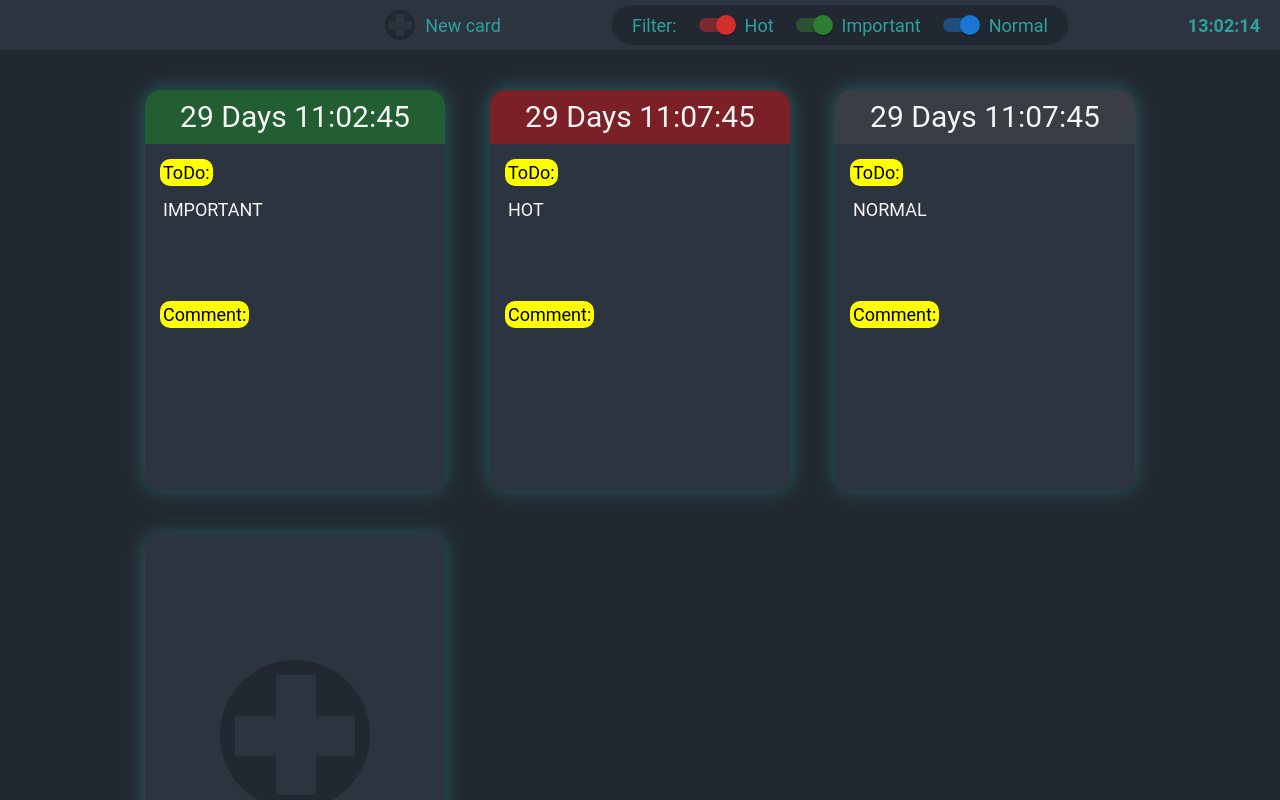
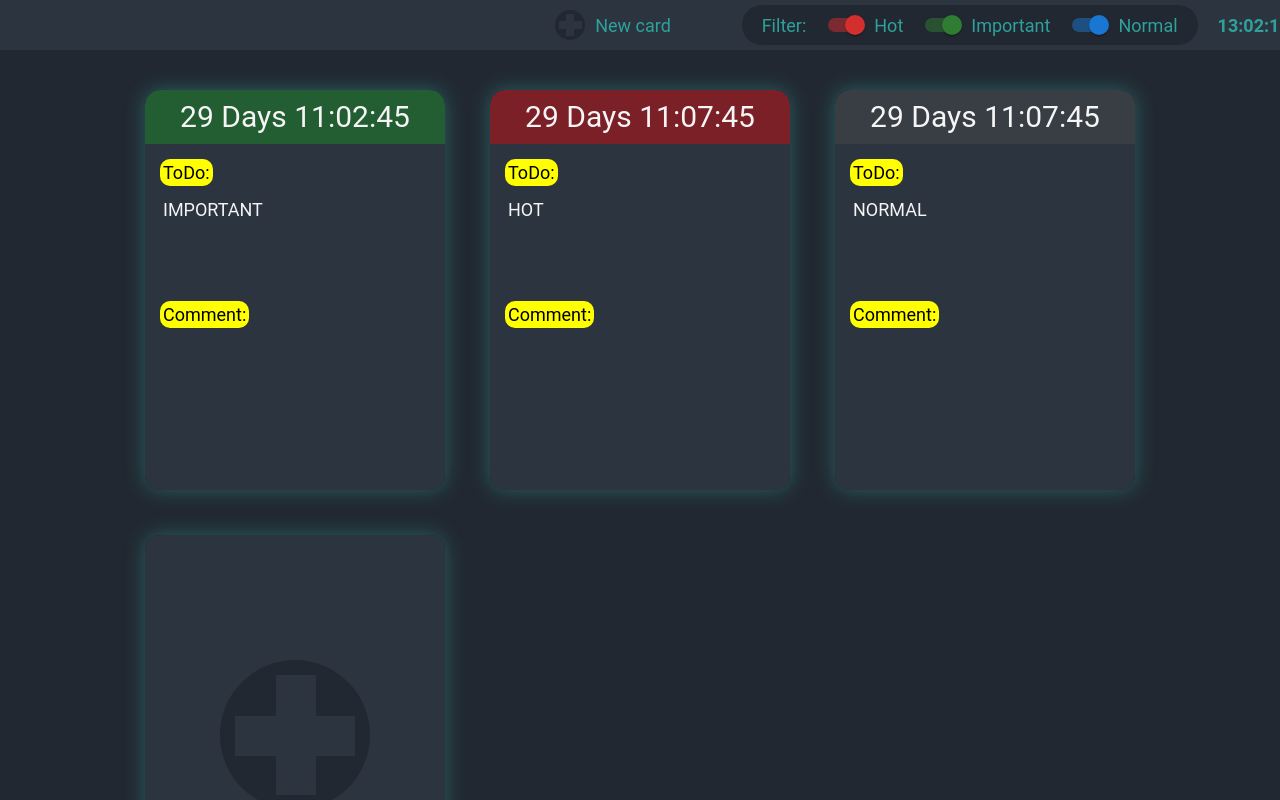
Before and after one commit to TonyNexis/ToDoBoardReactVite, a React (Vite) app: page / in a window 1280 px wide. Shown: the top 800 px of the page. Built offline with nearby package versions, Linux system fonts and the light colour scheme; no server answers.

Commit message:
style fixes

```diff
--- a/src/components/Footer/Footer.jsx
+++ b/src/components/Footer/Footer.jsx
@@ -1,5 +1,5 @@
 import ButtonAddCardFooter from '../ButtonAddCardFooter/ButtonAddCardFooter'
-import Filter from '../Filter/Filter'
+import Filter from './../Filter/Filter'
 import Clock from './../Clock/Clock'
 
 import styles from './Footer.module.scss'
--- a/src/components/Footer/Footer.module.scss
+++ b/src/components/Footer/Footer.module.scss
@@ -16,8 +16,10 @@
 		justify-content: space-between;
 		align-items: center;
 		flex-grow: 1;
-		width: 100%;
+		min-width: 90%;
 		gap: 20px;
+		margin-left: 10%;
+		margin-right: 10px;
 	}
 
 	@media(max-width: 900px) {
--- a/src/components/filter/Filter.module.scss
+++ b/src/components/filter/Filter.module.scss
@@ -5,7 +5,7 @@
     flex-direction: row;
     gap: 10px;
     color: #2ea19c;
-    margin: 0px 100px 0px 100px;
+    // margin: 0px 100px 0px 100px;
     background: $background_color;
     border-radius: 40px;
     height: 40px;
```
